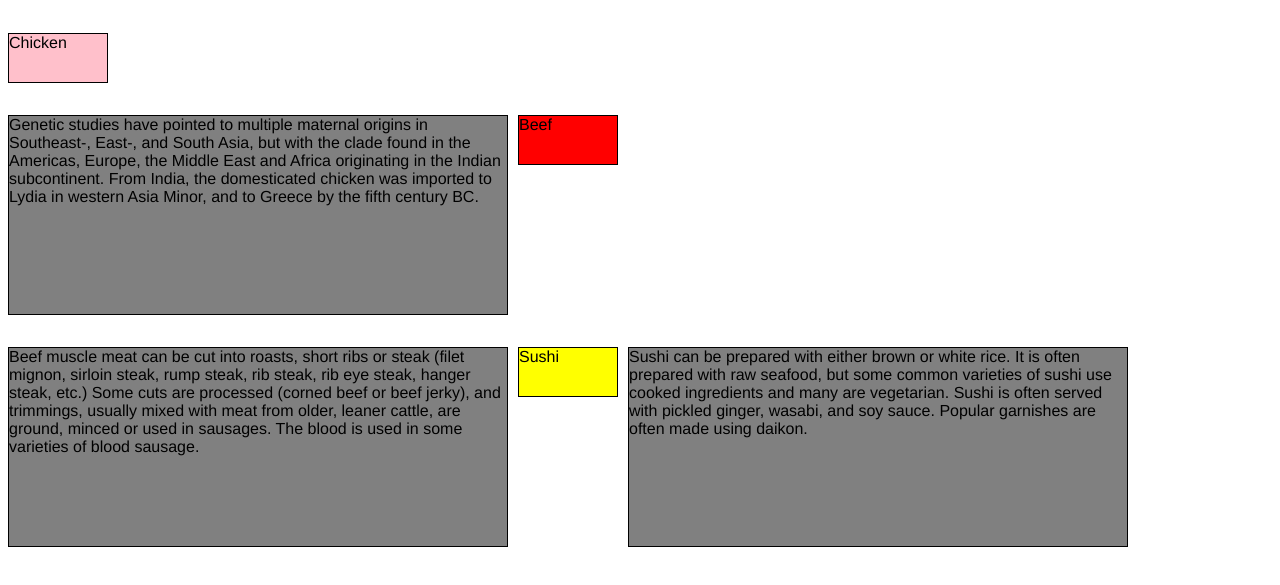
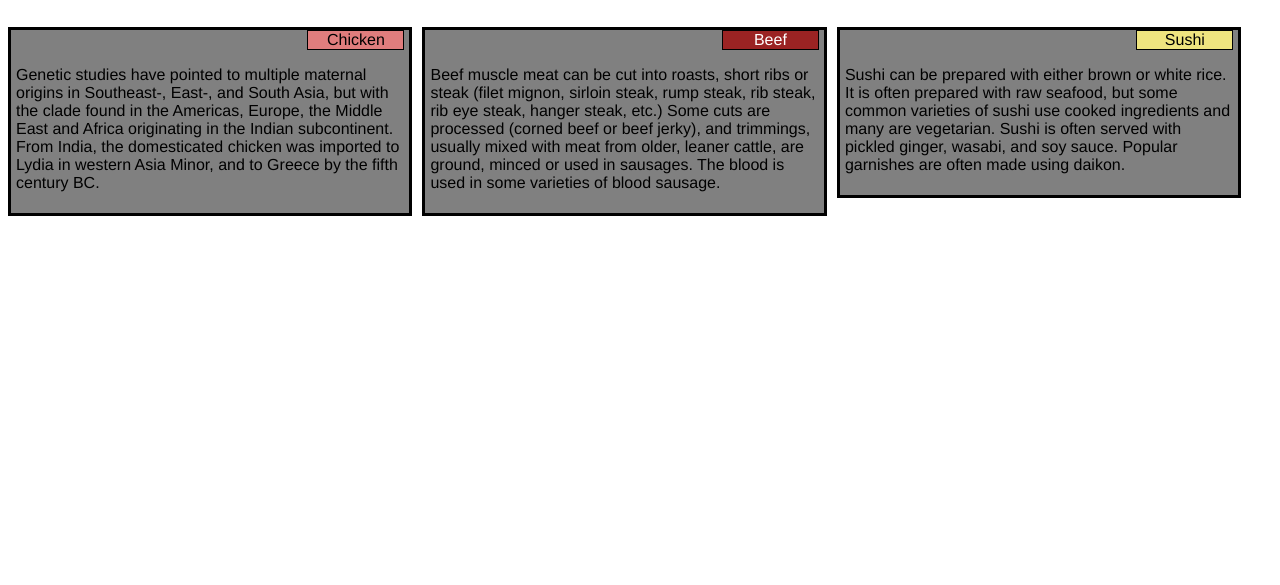
Before and after one commit to nainas/Module2-Solution, a plain HTML site: page site/index.html in a window 1280 px wide. Shown: the part 61-646 px from the top of the page. Drawn offline with Linux system fonts and the light colour scheme.

Commit message:
Module 2 assignment Solution

```diff
--- a/site/css/mystyle.css
+++ b/site/css/mystyle.css
@@ -1,65 +1,59 @@
-
+* {
+    box-sizing: border-box;
+}
 
 h1 {
   margin-bottom: 20px;
-
   text-align: center;
 }
-p {
 
-  height: 200px;
-  width:500px;
-  border: 1px solid black;
+.menu {
+  border: 3px solid black;
   background-color: grey;
   float: left;
-  margin-right: 10px;
-
+  margin-top: 10px;
   font-family: Helvetica;
   color: black;
-   box-sizing: border-box;
+  padding: 5px;
+  padding-top: 0px;
 }
 
-#chik{
-
-   background-color: pink;
-   color:black;
-
-   height: 50px;
-   width: 100px;
-
-}
-#beef{
-
-   background-color: red;
-   color:black;
-
-
-       height: 50px;
-   width: 100px;
-
-}
-#sushi{
-
-   background-color: yellow;
-   color:black;
-
-       height: 50px;
-   width: 100px;
-
+.title {
+   float: right;
+   border: 1px solid black;
+   text-align: center;
+   width: 25%;
+   margin-top: 0px;
+   margin-right: 0px;
 }
 
-/* Simple Responsive Framework. */
+#chik {
+   background-color: #e07d7d;
+   color:black;
+}
+
+#beef {
+   background-color: #9b2323;
+   color:white;
+}
+
+#sushi {
+   background-color: #efe47f;
+   color:black;
+}
+
+.content{
+   clear: right;
+}
 
 /********** desktop devices only **********/
 
 @media (min-width: 992px) {
-  .col-ds-1, .col-ds-2, .col-ds-3, {
-
-    margin-right: 50px;
-    float: left;
+  .col-ds-1, .col-ds-2, .col-ds-3 {
+    margin-right: 10px;
   }
   .col-ds-1 {
-    width: 33.33%;
+    width: 32%;
   }
   .col-ds-2 {
     width: 66.66%;
@@ -67,34 +61,28 @@ p {
   .col-ds-3 {
     width: 100%;
   }
-
 }
 
-
+/********** tablet devices only **********/
 @media (min-width: 768px) and (max-width: 991px) {
-  .col-tb-1, .col-tb-2, .col-tb-3, {
-
-    margin-right: 50px;
-    float: left;
+  .col-tb-1, .col-tb-2, .col-tb-3 {
+    margin-right: 10px;
   }
   .col-tb-1 {
-    width: 50%;
+    width: 48%;
   }
   .col-tb-2 {
-    width: 50%;
+    width: 48%;
   }
   .col-tb-3 {
-    width: 100%;
+    width: 96%;
   }
-
 }
 
+/********** mobile devices only **********/
 @media (max-width: 767px) {
-
- .col-m-1, .col-m-2, .col-m-3, {
-
-    margin-right: 50px;
-    float: left;
+ .col-m-1, .col-m-2, .col-m-3 {
+    margin-right: 10px;
   }
   .col-m-1 {
     width: 100%;
@@ -105,5 +93,4 @@ p {
   .col-m-3 {
     width: 100%;
   }
-
 }
--- a/site/index.html
+++ b/site/index.html
@@ -4,25 +4,29 @@
 <meta charset="utf-8">
 <meta name="viewport" content="width=device-width, initial-scale=1">
 <title>Responsive Layout</title>
-
+</head>
 <body>
 	<h1> Our Menu</h1>
-  <div class="row">
-  <div class="col-ds-1 col-tb-1 col-m-1">
-  	 <p id="chik">Chicken</p>
-  	 <p> Genetic studies have pointed to multiple maternal origins in Southeast-, East-, and South Asia, but with the clade found in the Americas, Europe, the Middle East and Africa originating in the Indian subcontinent. From India, the domesticated chicken was imported to Lydia in western Asia Minor, and to Greece by the fifth century BC.</p>
+<div>
+  <div class="col-ds-1 col-tb-1 col-m-1 menu">
+	  	<p id="chik" class="title">Chicken</p>
+	  		<p class="content">
+	  			Genetic studies have pointed to multiple maternal origins in Southeast-, East-, and South Asia, but with the clade found in the Americas, Europe, the Middle East and Africa originating in the Indian subcontinent. From India, the domesticated chicken was imported to Lydia in western Asia Minor, and to Greece by the fifth century BC.
+	  		</p>
   </div>
-  <div class="col-ds-2 col-tb-2 col-m-2">
-  	<p  id="beef">Beef</p>
- 	 <p>Beef muscle meat can be cut into roasts, short ribs or steak (filet mignon, sirloin steak, rump steak, rib steak, rib eye steak, hanger steak, etc.) Some cuts are processed (corned beef or beef jerky), and trimmings, usually mixed with meat from older, leaner cattle, are ground, minced or used in sausages. The blood is used in some varieties of blood sausage.</p>
-   </div>
-
-  <div class="col-ds-3 col-tb-3 col-m-3">
-  	<p  id="sushi">Sushi</p>
-  	<p> Sushi can be prepared with either brown or white rice. It is often prepared with raw seafood, but some common varieties of sushi use cooked ingredients and many are vegetarian. Sushi is often served with pickled ginger, wasabi, and soy sauce. Popular garnishes are often made using daikon.</p>
-  </div>
+  <div class="col-ds-1 col-tb-1 col-m-1 menu">
+	  	<p id="beef" class="title">Beef</p>
+	  	<p class="content">
+			Beef muscle meat can be cut into roasts, short ribs or steak (filet mignon, sirloin steak, rump steak, rib steak, rib eye steak, hanger steak, etc.) Some cuts are processed (corned beef or beef jerky), and trimmings, usually mixed with meat from older, leaner cattle, are ground, minced or used in sausages. The blood is used in some varieties of blood sausage.
+		</p>
   </div>
 
-
+  <div class="col-ds-1 col-tb-3 col-m-1 menu">
+	  	<p id="sushi" class="title">Sushi</p>
+	  	<p class="content">
+			Sushi can be prepared with either brown or white rice. It is often prepared with raw seafood, but some common varieties of sushi use cooked ingredients and many are vegetarian. Sushi is often served with pickled ginger, wasabi, and soy sauce. Popular garnishes are often made using daikon.
+		</p>
+  </div>
+</div>
 </body>
-</head>
+</html>
```
